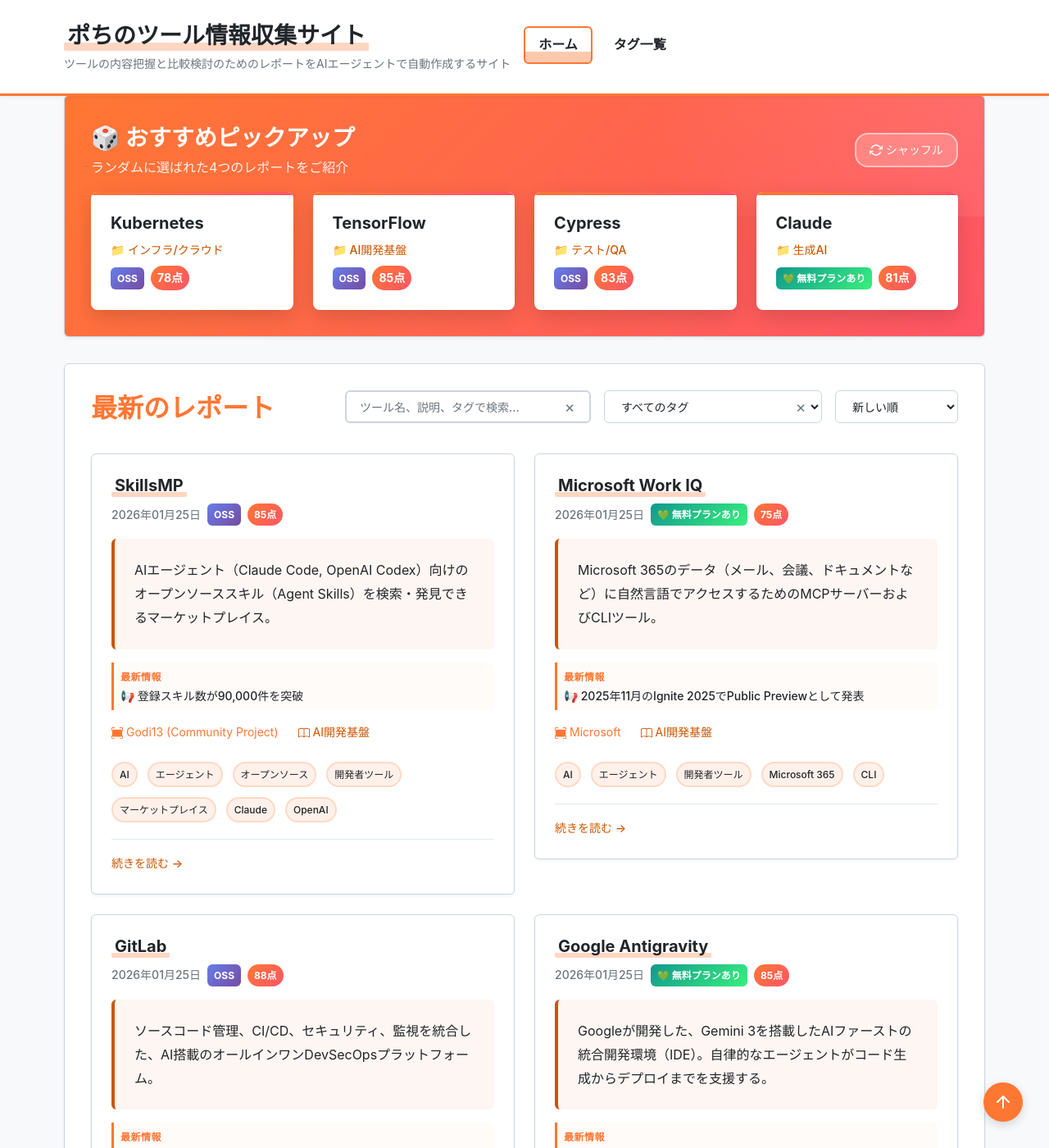
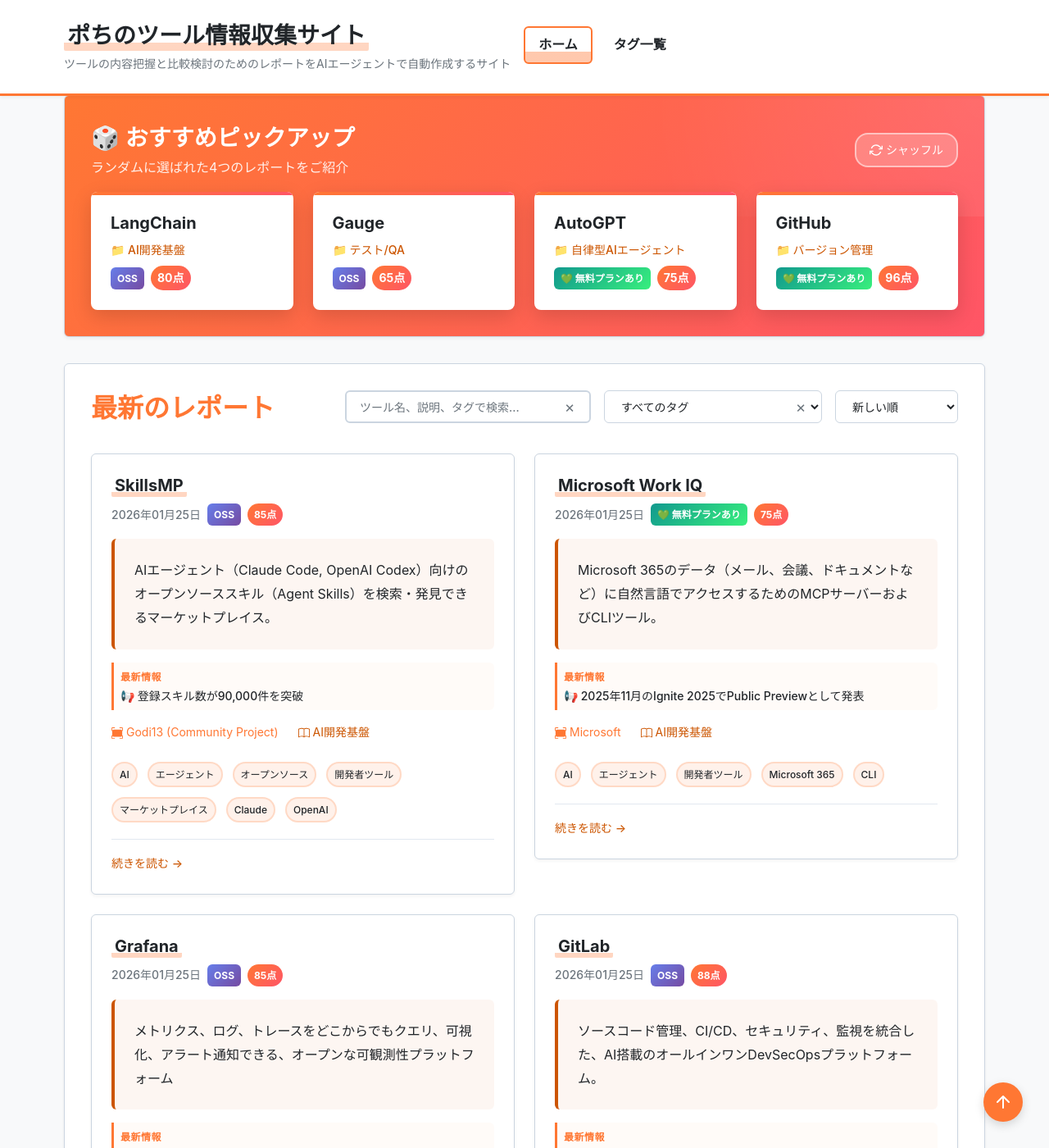
Before and after one commit to aegisfleet/tool-survey-report, a Jekyll site: the page built from index.md, in a window 1280 px wide and 1400 px high, scrolled down 656 px. Shown: the whole window at 82% size. Built offline with Jekyll 4.4.1, drawn with Linux system fonts in a browser that asks for light colours; part of the change alters nothing that is shown; some of the changed text lies outside the part shown.

Commit message:
Add Grafana investigation report and update related tools (#539)
Co-authored-by: google-labs-jules[bot] <161369871+google-labs-jules[bot]@users.noreply.github.com>

```diff
--- a/_reports/datadog.md
+++ b/_reports/datadog.md
@@ -59,6 +59,7 @@ relationships:
     - "Splunk"
     - "Splunk AppDynamics"
     - "Kubernetes"
+    - "Grafana"
 ---
 
 # **Datadog 調査レポート**
--- /dev/null
+++ b/_reports/grafana.md
@@ -0,0 +1,234 @@
+---
+# === フロントマター ===
+# 【必須項目】
+title: "Grafana 調査レポート"
+tool_name: "Grafana"
+tool_reading: "グラファナ"
+category: "監視/可観測性"
+developer: "Grafana Labs"
+official_site: "https://grafana.com/"
+date: "2026-01-25"
+last_updated: "2026-01-25"
+tags:
+  - "監視"
+  - "オブザーバビリティ"
+  - "可視化"
+  - "ダッシュボード"
+  - "オープンソース"
+  - "SaaS"
+description: "メトリクス、ログ、トレースをどこからでもクエリ、可視化、アラート通知できる、オープンな可観測性プラットフォーム"
+
+# 【クイックサマリー】ホーム画面のカード表示用
+quick_summary:
+  has_free_plan: true
+  is_oss: true
+  starting_price: "無料"
+  target_users:
+    - "DevOpsエンジニア"
+    - "SRE"
+    - "データアナリスト"
+  latest_highlight: "2026年1月、Visualization Suggestionsがデフォルト機能として強化"
+  update_frequency: "高"
+
+# 【ツール評価】100点満点、基準点70点からの加減算方式
+evaluation:
+  score: 85
+  base_score: 70
+  plus_points:
+    - point: 5
+      reason: "オープンソースであり、無料でも非常に高度な可視化が可能"
+    - point: 5
+      reason: "あらゆるデータソース（Prometheus, CloudWatch, SQL等）と接続できる柔軟性"
+    - point: 3
+      reason: "活発なコミュニティと豊富なプラグインエコシステム"
+    - point: 2
+      reason: "Visualization SuggestionsなどのAI/支援機能によるダッシュボード作成の効率化"
+  minus_points:
+    - point: 0
+      reason: "" # 大きな減点なし
+  summary: "可視化ツールのデファクトスタンダードであり、データソースを選ばない柔軟性と強力な表現力を持つ。"
+
+# 【任意項目】該当するもののみ記載
+links:
+  github: "https://github.com/grafana/grafana"
+  documentation: "https://grafana.com/docs/grafana/latest/"
+relationships:
+  related_tools:
+    - "Datadog"
+    - "Splunk"
+---
+
+# **Grafana 調査レポート**
+
+## **1. 基本情報**
+
+* **ツール名**: Grafana
+* **ツールの読み方**: グラファナ
+* **開発元**: Grafana Labs
+* **公式サイト**: [https://grafana.com/](https://grafana.com/)
+* **関連リンク**:
+  * GitHub: [https://github.com/grafana/grafana](https://github.com/grafana/grafana)
+  * ドキュメント: [https://grafana.com/docs/grafana/latest/](https://grafana.com/docs/grafana/latest/)
+  * レビューサイト: [G2](https://www.g2.com/products/grafana-labs/reviews)
+* **カテゴリ**: 監視/可観測性
+* **概要**: Grafanaは、あらゆる場所に保存されているメトリクス、ログ、トレースをクエリ、可視化、アラート通知、探索するためのオープンソースのプラットフォームです。時系列データの可視化に特化しており、Prometheus、Loki、Elasticsearch、InfluxDB、PostgreSQLなど、多様なデータソースを単一のダッシュボードに統合して表示できます。
+
+## **2. 目的と主な利用シーン**
+
+* **解決する課題**:
+  * 複数の監視ツールやデータベースに散在するデータのサイロ化
+  * 複雑なメトリクスデータの直感的な可視化と共有
+  * インフラからアプリケーションまでの統一的な可観測性の確保
+* **想定利用者**:
+  * DevOpsエンジニア / SRE
+  * インフラエンジニア
+  * アプリケーション開発者
+  * データアナリスト
+* **利用シーン**:
+  * **インフラ監視**: サーバー（CPU、メモリ、ディスク）やネットワークの状態をリアルタイムで監視。
+  * **アプリケーションモニタリング**: マイクロサービスのレイテンシ、エラー率、スループットを可視化。
+  * **ビジネスBI**: SQLデータベースと連携し、ビジネスKPI（売上、ユーザー数など）を表示。
+  * **ホームラボ/IoT**: Raspberry Piやスマートホームデバイスのセンサーデータを可視化（個人利用でも人気）。
+
+## **3. 主要機能**
+
+* **ダッシュボードと可視化**: ヒートマップ、ヒストグラム、グラフ、ジオマップなど、豊富で美しいパネルを使用してデータを可視化。ドラッグ＆ドロップでレイアウト可能。
+* **プラグインアーキテクチャ**: データソースプラグイン（バックエンド接続）とパネルプラグイン（可視化）により、機能を無限に拡張可能。
+* **アラート機能**: 複数のデータソースにまたがるアラート条件を一元管理し、Slack, PagerDuty, Emailなどに通知。
+* **データ探索 (Explore)**: ダッシュボードを作成せずに、クエリをアドホックに実行してデータを深掘り分析。
+* **ログ (Loki) とトレース (Tempo) の統合**: メトリクスだけでなく、ログやトレースデータともシームレスに連携し、相関分析が可能。
+* **Transformation**: クエリ結果に対して、リネーム、集計、結合、計算などのデータ加工をUI上で適用可能。
+
+## **4. 特徴・強み (Pros)**
+
+* **圧倒的な柔軟性とデータソース対応**: 特定のベンダーにロックインされず、既存のあらゆるデータベースや監視ツール（Prometheus, AWS CloudWatch, Azure Monitor, Google Cloud Monitoring, SQLなど）と接続できる。
+* **強力なコミュニティとエコシステム**: 世界中で広く使われており、公式・コミュニティ製のダッシュボードテンプレートやプラグインが数千種類公開されている。
+* **オープンソースとコスト効率**: OSS版は無料で使用でき、自社サーバーで運用可能。クラウド版（Grafana Cloud）も無料枠が充実している。
+* **美しいUIとカスタマイズ性**: エンジニア好みのダークモード標準のUIで、非常に細かいカスタマイズが可能。
+
+## **5. 弱み・注意点 (Cons)**
+
+* **データストア機能は持たない**: Grafana自体はデータを保存しない（可視化のみ）。別途Prometheusなどのデータソースを用意・運用する必要がある（Grafana Cloudなどのマネージドサービスを除く）。
+* **設定の複雑さ**: 自由度が高い反面、高度なクエリ（PromQL, LogQLなど）を書くには各データソースの知識が必要。
+* **日本語対応**: 管理画面の一部は日本語化されているが、ドキュメントや多くのリソースは英語が中心。
+
+## **6. 料金プラン**
+
+| プラン名 | 料金 | 主な特徴 |
+|---|---|---|
+| **Grafana OSS** | 無料 | セルフホスト。全機能が利用可能（エンタープライズ機能を除く）。自前で運用が必要。 |
+| **Grafana Cloud Free** | 無料 | 永久無料。3ユーザー、10kシリーズのメトリクス、50GBのログ、50GBのトレースが含まれるマネージドサービス。 |
+| **Grafana Cloud Pro** | $29/月 + 利用量 | 1ユーザー含む（追加$8/ユーザー）。使用量に応じた従量課金。長期データ保持。 |
+| **Grafana Cloud Advanced** | $299/月〜 | エンタープライズ向けのSLA、セキュリティ、コンプライアンス対応。 |
+| **Grafana Enterprise** | 要問い合わせ | セルフホスト版のエンタープライズ機能（SSO、監査ログ、データソース権限管理など）。 |
+
+* **課金体系**: クラウド版はアクティブユーザー数 ＋ メトリクス/ログ/トレースのデータ量に応じた従量課金。
+* **無料トライアル**: Grafana Cloud Proの14日間トライアルあり。Freeプランは期限なし。
+
+## **7. 導入実績・事例**
+
+* **導入企業**: PayPal, eBay, Intel, Salesforce, Bloombergなど、世界中のテック企業や金融機関で採用。
+* **導入事例**:
+  * **PayPal**: 数十万のサーバーからのメトリクスを一元管理し、障害検知時間を短縮。
+  * **JP Morgan Chase**: 大規模な金融取引システムのモニタリング基盤として採用。
+* **対象業界**: IT、通信、金融、製造、宇宙開発（NASAも利用）など全業界。
+
+## **8. サポート体制**
+
+* **ドキュメント**: 公式ドキュメントは非常に詳細で網羅的。チュートリアルやウェビナーも豊富。
+* **コミュニティ**: GitHub、Community Forum、Slackが非常に活発。日本にもユーザーグループ（Grafana Japan Community）があり、知見が共有されている。
+* **公式サポート**: 有償プラン（Pro, Advanced, Enterprise）ではSLA付きの公式サポートが提供される。
+
+## **9. エコシステムと連携**
+
+### **9.1 API・外部サービス連携**
+
+* **API**: HTTP APIを通じて、ダッシュボードの作成、ユーザー管理、データソース設定などを完全に自動化可能。Terraformプロバイダーも公式提供されている。
+* **外部サービス連携**:
+  * **データソース**: Prometheus, Graphite, InfluxDB, Elasticsearch, AWS CloudWatch, Azure Monitor, Google Cloud Monitoring, MySQL, PostgreSQL, Splunk, Datadogなど多数。
+  * **通知先**: Slack, Microsoft Teams, PagerDuty, OpsGenie, Webhookなど。
+
+### **9.2 技術スタックとの相性**
+
+| 技術スタック | 相性 | メリット・推奨理由 | 懸念点・注意点 |
+|:---|:---:|:---|:---|
+| **Prometheus** | ◎ | 最も標準的な組み合わせ。PromQLエディタの支援機能が強力。 | データ構造（ラベル）の設計が重要。 |
+| **Kubernetes** | ◎ | K8sの監視ダッシュボードが多数存在。 | 監視対象が多すぎるとカーディナリティ爆発に注意。 |
+| **AWS/Azure/GCP** | ◯ | クラウドネイティブのメトリクスを直接可視化可能。 | APIリクエスト制限やコストに注意が必要な場合がある。 |
+| **Python/Go** | ◯ | アプリケーションに計装（Instrumentation）を行い、Prometheus形式でエクスポートすることで容易に可視化可能。 | SDKの導入が必要。 |
+
+## **10. セキュリティとコンプライアンス**
+
+* **認証**: Google, GitHub, OAuth, LDAP, SAMLなど多様な認証プロバイダーに対応。
+* **データ管理**: OSS版は自社管理のためデータガバナンスを完全に制御可能。Cloud版はコンプライアンス準拠のデータセンターで管理。
+* **準拠規格**: Grafana Cloudは SOC 2 Type 2, ISO 27001, GDPR, HIPAA などに準拠。
+
+## **11. 操作性 (UI/UX) と学習コスト**
+
+* **UI/UX**: ダークモードを基調とした洗練されたUI。パネルエディタは機能豊富だが、初見では設定項目が多く感じる場合がある。
+* **学習コスト**: シンプルなグラフ作成は簡単だが、複雑なクエリ（PromQLなど）や変数を使いこなして動的なダッシュボードを作るには学習が必要。最近は「Visualization Suggestions」などの支援機能で敷居が下がっている。
+
+## **12. ベストプラクティス**
+
+* **効果的な活用法 (Modern Practices)**:
+  * **Infrastructure as Code (IaC)**: ダッシュボードやデータソース設定をTerraformやJSONで管理し、バージョン管理する。
+  * **The RED Method**: マイクロサービスの監視にはRate（リクエスト数）、Errors（エラー数）、Duration（所要時間）の3指標を中心にダッシュボードを構成する。
+* **陥りやすい罠 (Antipatterns)**:
+  * **重すぎるクエリ**: 期間を長くしすぎたり、大量のデータポイントを一度に描画しようとしてブラウザやDBに負荷をかける。
+  * **ダッシュボードの乱立**: 似たようなダッシュボードが量産され、どれを見ればよいかわからなくなる（フォルダ管理やタグ付けが重要）。
+
+## **13. ユーザーの声（レビュー分析）**
+
+* **調査対象**: G2, Capterra, Twitter
+* **総合評価**: 4.5/5.0 (G2)
+* **ポジティブな評価**:
+  * 「複数のデータソースを一つの画面に並べられるのが最高。トラブルシューティングが格段に早くなった。」
+  * 「見た目が美しく、経営層へのプレゼンにもそのまま使える。」
+  * 「無料版でも機能制限が少なく、OSSとしての完成度が非常に高い。」
+* **ネガティブな評価 / 改善要望**:
+  * 「アラート機能の設定が少し複雑で、直感的でない場合がある。」
+  * 「バージョンアップの頻度が高く、プラグインの互換性が崩れることがたまにある。」
+  * 「ログ検索（Loki）は慣れるまで少し難しい（LogQL）。」
+* **特徴的なユースケース**:
+  * 工場のIoTセンサーデータを可視化し、設備の予知保全に活用。
+  * 個人の資産管理や電力消費量の可視化（ホームダッシュボード）。
+
+## **14. 直近半年のアップデート情報**
+
+* **2026-01-22**: Visualization Suggestionsがアップデートされ、パネル可視化のデフォルトの選択方法となる。より適切な提案が可能に。(出典: Grafana Whats New)
+* **2025-12-19**: Suggested Dashboards機能の導入。接続されたデータソースに基づいて、事前に構築されたダッシュボードを提案し、初期構築の手間を削減。(出典: Grafana Whats New)
+* **2025-11-19**: Grafana 12.3 リリース。キャンバスパネルの強化や、アラート管理のUI改善が含まれる。(出典: Grafana Release Notes)
+* **2025-09-23**: Grafana 12.2 リリース。相関付け（Correlations）機能の強化により、異なるデータソース間のドリルダウンが容易に。(出典: Grafana Release Notes)
+
+(出典: [Grafana What's New](https://grafana.com/whats-new/))
+
+## **15. 類似ツールとの比較**
+
+### **15.1 機能比較表 (星取表)**
+
+| 機能カテゴリ | 機能項目 | Grafana | Datadog | Splunk |
+|:---:|:---|:---:|:---:|:---:|
+| **基本機能** | 可視化・ダッシュボード | ◎<br><small>業界最高水準の柔軟性</small> | ◎<br><small>直感的で洗練されている</small> | ◯<br><small>多機能だがやや独特</small> |
+| **データ処理** | データ収集・保存 | △<br><small>外部データソースに依存</small> | ◎<br><small>オールインワン</small> | ◎<br><small>強力なインデックス</small> |
+| **エンタープライズ** | SaaS / マネージド | ◯<br><small>Grafana Cloud</small> | ◎<br><small>SaaSネイティブ</small> | ◎<br><small>Cloud / On-prem</small> |
+| **非機能要件** | コスト | ◎<br><small>OSSは無料、Cloudも安価</small> | △<br><small>積み上げ式で高くなりがち</small> | △<br><small>データ量で高額化</small> |
+
+### **15.2 詳細比較**
+
+| ツール名 | 特徴 | 強み | 弱み | 選択肢となるケース |
+|---|---|---|---|---|
+| **Grafana** | 可視化特化のOSSプラットフォーム | データソースを選ばない柔軟性。OSSで無料で始められる。コミュニティが強大。 | データ自体の保存機能はない（別途DBが必要）。設定や運用に多少の技術力が必要。 | コストを抑えたい、既存のデータソース（Prometheus等）を活用したい、カスタマイズ性を重視する場合。 |
+| **Datadog** | 統合オブザーバビリティSaaS | エージェントを入れるだけで収集から可視化まで完結。UXが優れる。 | コストが高くなりがち。独自形式へのロックイン。 | 運用負荷を下げたい、オールインワンで完結させたい、予算に余裕がある場合。 |
+| **Splunk** | ログ分析・SIEMの巨塔 | 非構造化データの検索・分析能力が圧倒的。セキュリティ用途に強い。 | 非常に高価。学習コストが高い。 | セキュリティ要件（SIEM）がメイン、または大規模なログ分析が必要な場合。 |
+
+## **16. 総評**
+
+* **総合的な評価**:
+  Grafanaは、可観測性（Observability）の「可視化」レイヤーにおいて、間違いなく世界で最もポピュラーで強力なツールである。特定のベンダーにロックインされず、あらゆるデータを好きなように表示できる自由度は、エンジニアにとって大きな魅力である。データ収集・保存を他のベスト・オブ・ブリードのツール（Prometheusなど）に任せ、それらを統合する「窓」としての役割を完璧にこなす。
+* **推奨されるチームやプロジェクト**:
+  * PrometheusやLokiなどのOSSスタックを採用しているチーム。
+  * マルチクラウドやハイブリッド環境で、データが散在している組織。
+  * コストを抑えつつ、高度な監視基盤を構築したいスタートアップから大企業まで。
+* **選択時のポイント**:
+  * 「データの保存場所」をどうするか（自前でPrometheus等を建てるか、Grafana Cloud等のマネージドを使うか）が設計の鍵となる。
+  * 運用リソースがない場合は、DatadogのようなオールインワンSaaSと比較し、TCO（総所有コスト）で判断すべきである。ただし、Grafana Cloudも十分に有力な選択肢となり得る。
--- a/_reports/splunk.md
+++ b/_reports/splunk.md
@@ -57,6 +57,7 @@ relationships:
     - "Splunk AppDynamics"
     - "Datadog"
     - "sumo-logic"
+    - "Grafana"
 ---
 
 # **Splunk 調査レポート**
```
